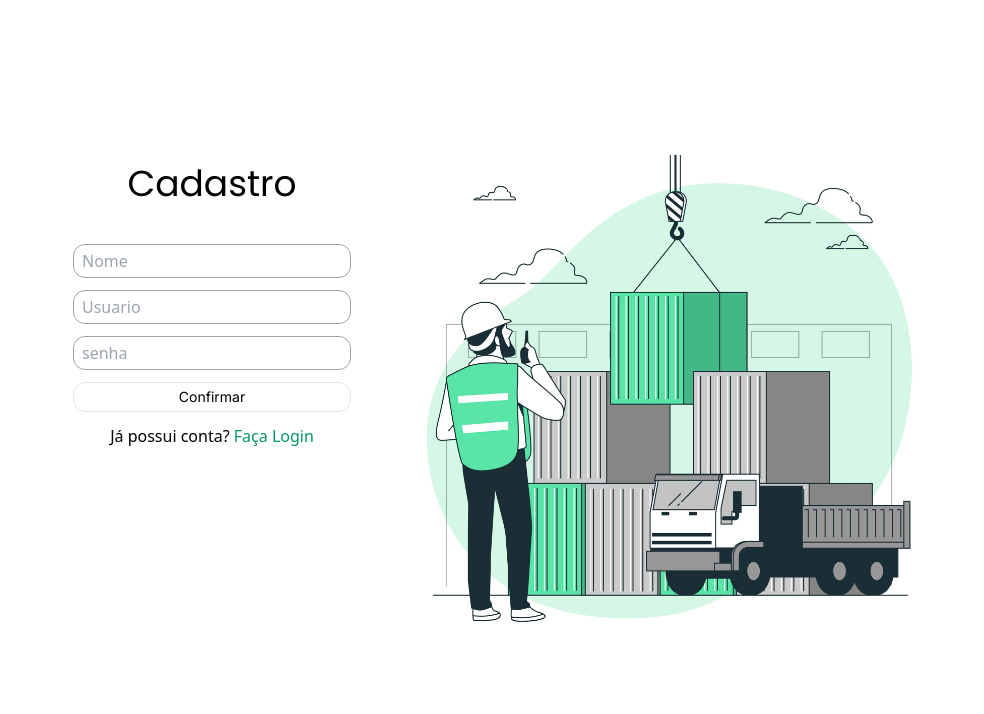
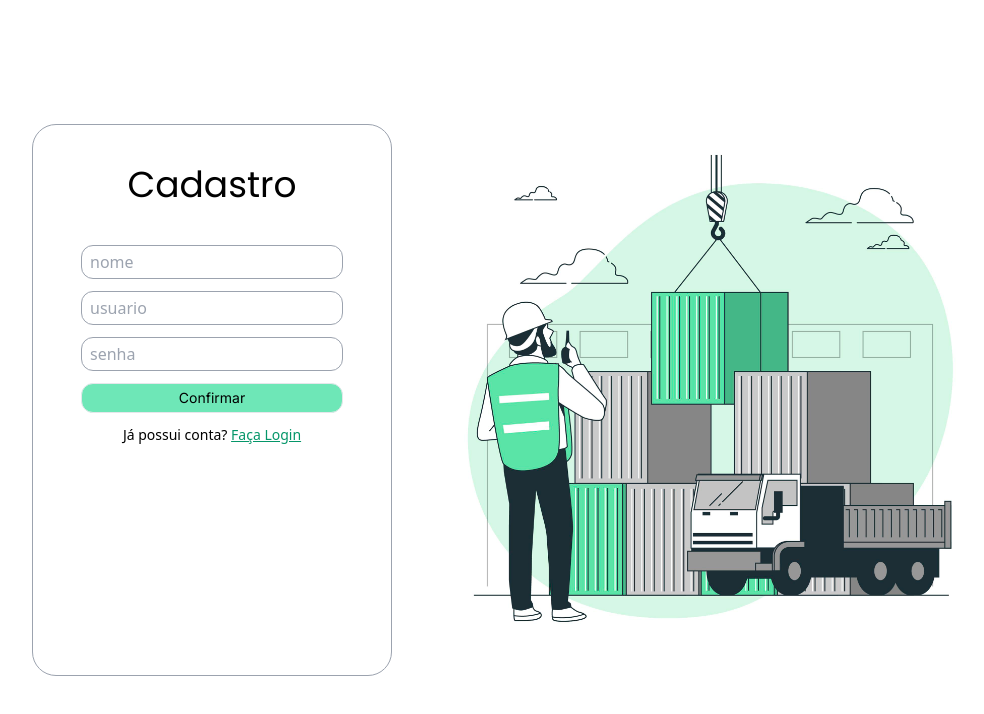
Before and after one commit to fre200tey623/Programacao-Web, a React (Vite) app in the folder Front-end/: page /cadastro in a window 1280 px wide. Shown: the top 714 px of the page, without its empty margins (144-1128 px from the left). Built offline with nearby package versions, Linux system fonts and the light colour scheme.

Commit message:
Componente Cadastro atualizado

```diff
--- a/Front-end/src/Cadastro.jsx
+++ b/Front-end/src/Cadastro.jsx
@@ -5,57 +5,58 @@ import { rotas } from "./constrants";
 import imagemFundo from "./assets/images/5215745.jpg";
 import { api } from "./services/api";
 import { useEffect, useState } from "react";
+import Loading from "./components/Loading";
 
 function Cadastro(){
     const [nome,setNome] = useState("")
     const [email,setEmail] = useState("")
     const [senha,setSenha] = useState("")
+    const [isLoading, setIsLoading] = useState(false);
     const navigate = useNavigate()
 
     function handleClick(){
-      //setIsLoading(true);
+      setIsLoading(true);
       api.post("usuario/signup",{
         email: email,
         senha: senha,
         nome: nome
       })
       .then(function (response) {
-        console.log(response.data);
-        //{setToken(response.data.data.token)};
-        //setIsLoading(false);
+        setIsLoading(false);
         navigate("/")
 
       })
       .catch(function (error) {
         console.log(error);
-        //setIsLoading(false);
       });
     }
 
     return (
         <div className='h-screen w-full flex justify-center items-center  '>
           <div className=' flex gap-16 bg-white rounded-lg px-12 py-6 h-3/4  mx-0 md:mx-4'>
-            <div className="flex flex-col h-full gap-10 pt-10 min-w-[278px]">
+            <div className="flex flex-col h-full gap-10 pt-10 border border-gray-400 rounded-3xl min-w-[360px]">
               <div className='flex justify-center '>
                 <h1 className='text-4xl'>Cadastro</h1>
               </div>
-              <div className='flex flex-col gap-3'>
+              <div className='flex flex-col gap-3 mx-12'>
                 <div className='flex flex-col gap-3'>
-                <Placeholder type={"text"} placeholder={"Nome"} onChange={(event)=>setNome(event.target.value)}/>
-                <Placeholder type={"text"} placeholder={"Usuario"} onChange={(event)=>setEmail(event.target.value)}/>
+                <Placeholder type={"text"} placeholder={"nome"} onChange={(event)=>setNome(event.target.value)}/>
+                <Placeholder type={"text"} placeholder={"usuario"} onChange={(event)=>setEmail(event.target.value)}/>
                 <Placeholder type={"password"} placeholder={"senha"} onChange={(event)=>setSenha(event.target.value)}/>
 
-                <Button name={"Confirmar"} onClick={handleClick}/>
+                <Button name={isLoading ? "Autenticando" : "Confirmar"}
+                onClick={handleClick}
+                isLoading={isLoading}
+                src={Loading}
+                className={"animate-spin h-4 w-4"}
+                cor={"bg-emerald-300"}/>
 
                 </div>
-                <div className="flex justify-center">
+                <div className="flex justify-center text-sm">
                 <p>
                     Já possui conta? {" "}
-                  <Link
-                    to={'/'}
-                    className='text-emerald-600 hover:text-emerald-300'
-                  >
-                    Faça Login
+                  <Link to={'/'} className='text-emerald-600 hover:text-emerald-300'>
+                    <u>Faça Login</u>
                   </Link>
                 </p>
                 </div>
```
